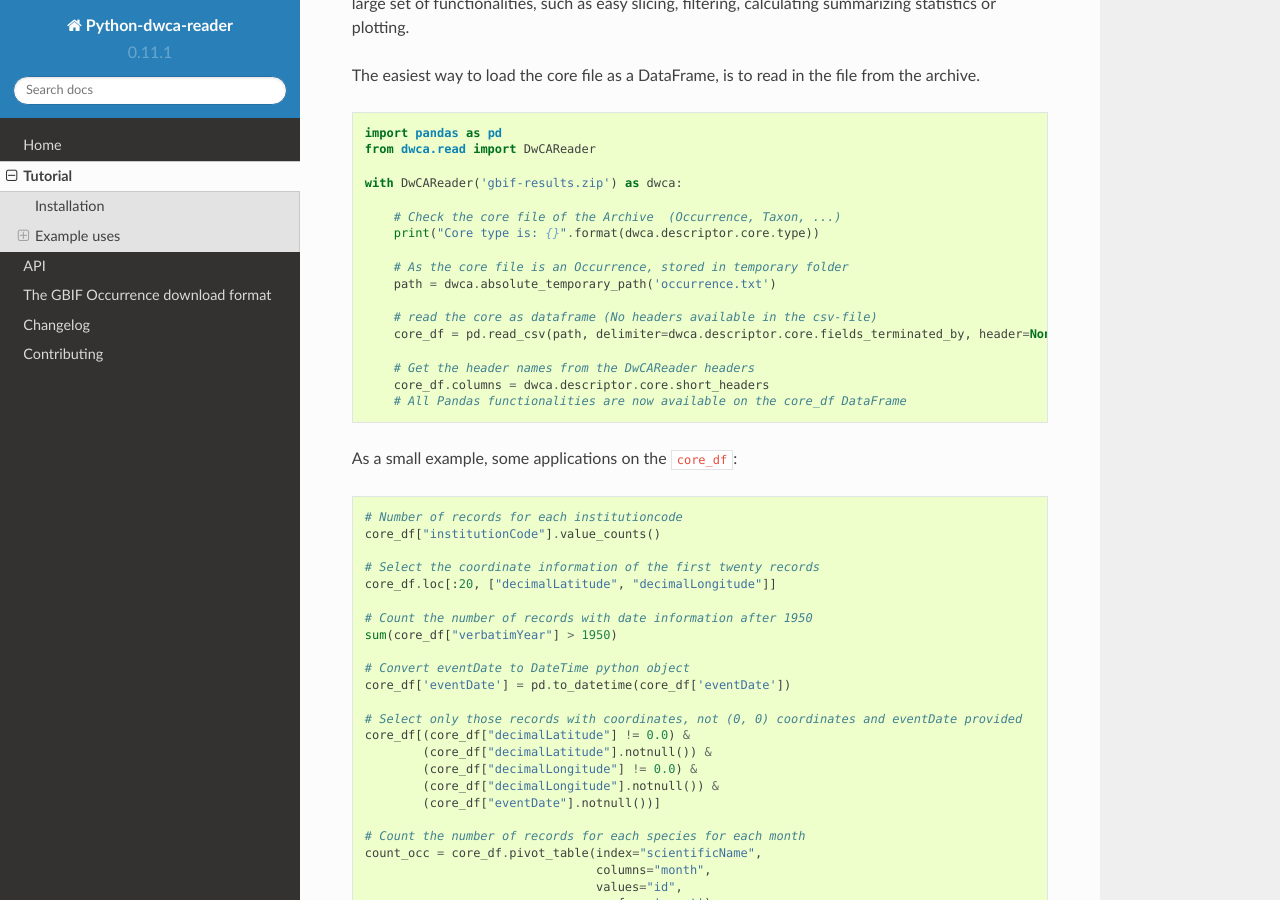
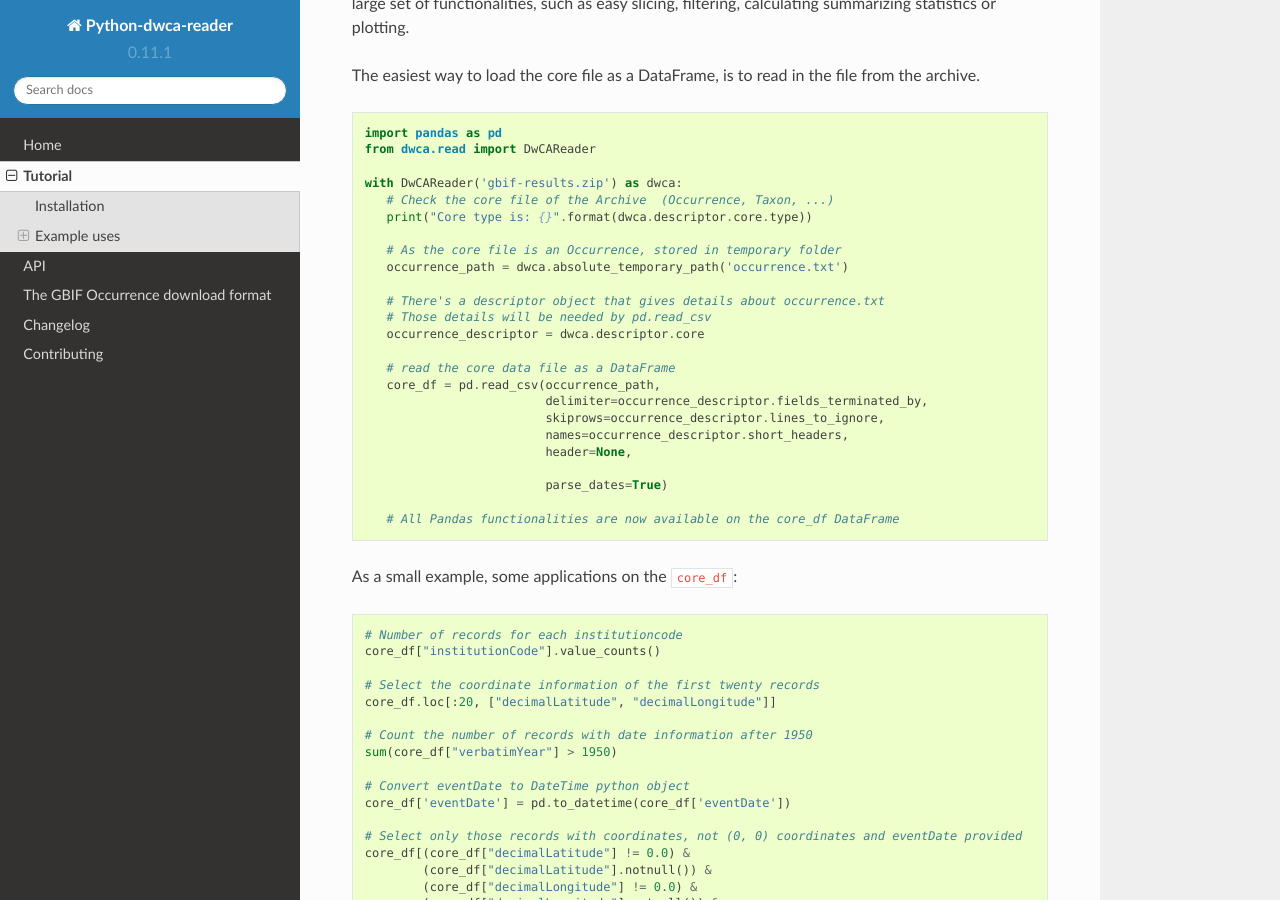
Before and after one commit to BelgianBiodiversityPlatform/python-dwca-reader, a Sphinx documentation site: the page built from doc/tutorial.rst, in a window 1280 px wide and 900 px high, scrolled down 2540 px. Built offline with Sphinx 7.4.7 and the Read the Docs theme 2.0.0, drawn with Linux system fonts in a browser that asks for light colours.

Commit message:
Improved Pandas tutorial.

```diff
--- a/doc/tutorial.rst
+++ b/doc/tutorial.rst
@@ -148,23 +148,30 @@ The easiest way to load the core file as a DataFrame, is to read in the file fro
 
 .. code:: python
 
-    import pandas as pd
-    from dwca.read import DwCAReader
+   import pandas as pd
+   from dwca.read import DwCAReader
 
-    with DwCAReader('gbif-results.zip') as dwca:
+   with DwCAReader('gbif-results.zip') as dwca:
+      # Check the core file of the Archive  (Occurrence, Taxon, ...)
+      print("Core type is: {}".format(dwca.descriptor.core.type))
 
-        # Check the core file of the Archive  (Occurrence, Taxon, ...)
-        print("Core type is: {}".format(dwca.descriptor.core.type))
+      # As the core file is an Occurrence, stored in temporary folder
+      occurrence_path = dwca.absolute_temporary_path('occurrence.txt')
 
-        # As the core file is an Occurrence, stored in temporary folder
-        path = dwca.absolute_temporary_path('occurrence.txt')
+      # There's a descriptor object that gives details about occurrence.txt
+      # Those details will be needed by pd.read_csv
+      occurrence_descriptor = dwca.descriptor.core
 
-        # read the core as dataframe (No headers available in the csv-file)
-        core_df = pd.read_csv(path, delimiter=dwca.descriptor.core.fields_terminated_by, header=None, parse_dates=True)
+      # read the core data file as a DataFrame
+      core_df = pd.read_csv(occurrence_path,
+                            delimiter=occurrence_descriptor.fields_terminated_by,
+                            skiprows=occurrence_descriptor.lines_to_ignore,
+                            names=occurrence_descriptor.short_headers,
+                            header=None,
 
-        # Get the header names from the DwCAReader headers
-        core_df.columns = dwca.descriptor.core.short_headers
-        # All Pandas functionalities are now available on the core_df DataFrame
+                            parse_dates=True)
+
+      # All Pandas functionalities are now available on the core_df DataFrame
 
 
 As a small example, some applications on the ``core_df``:
```
